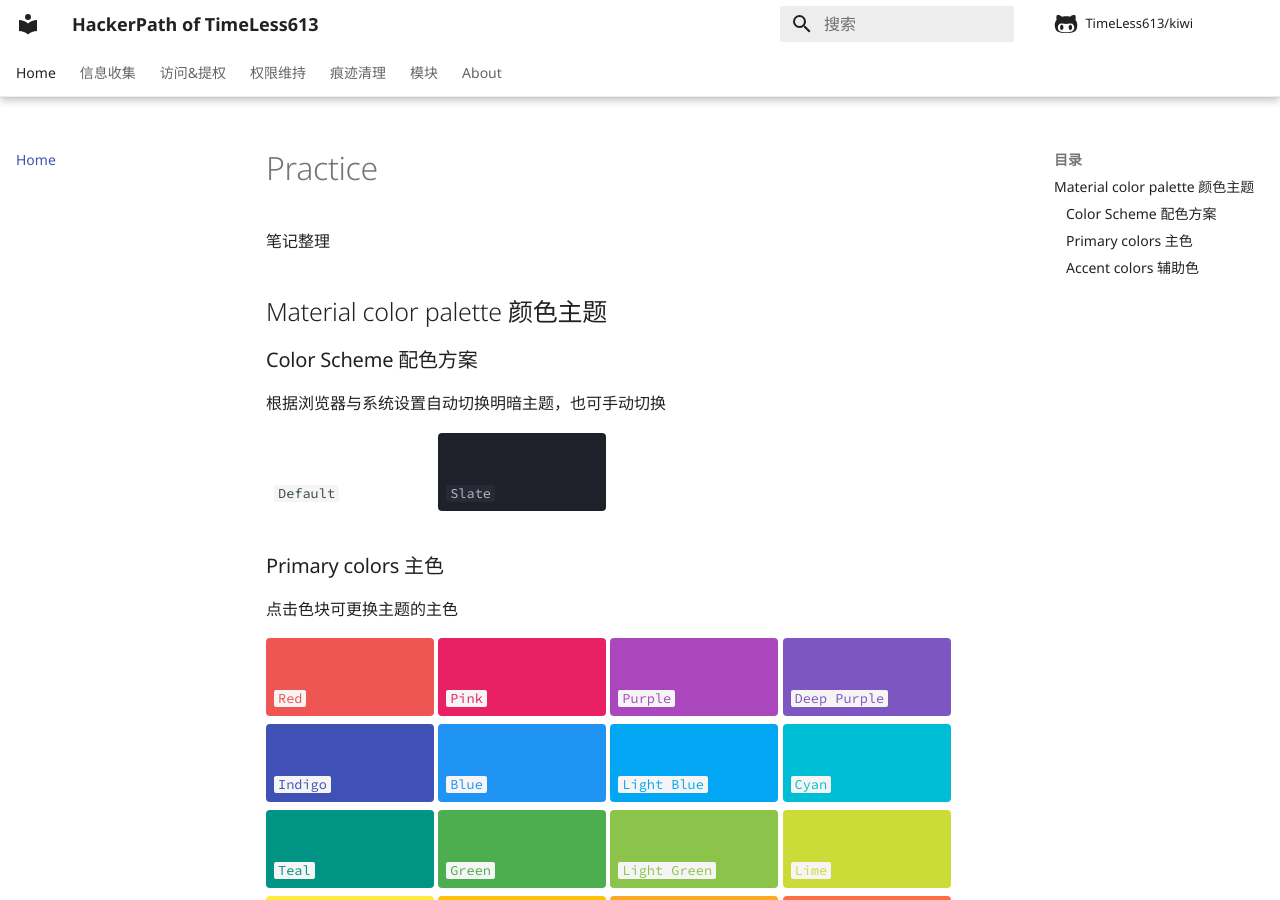
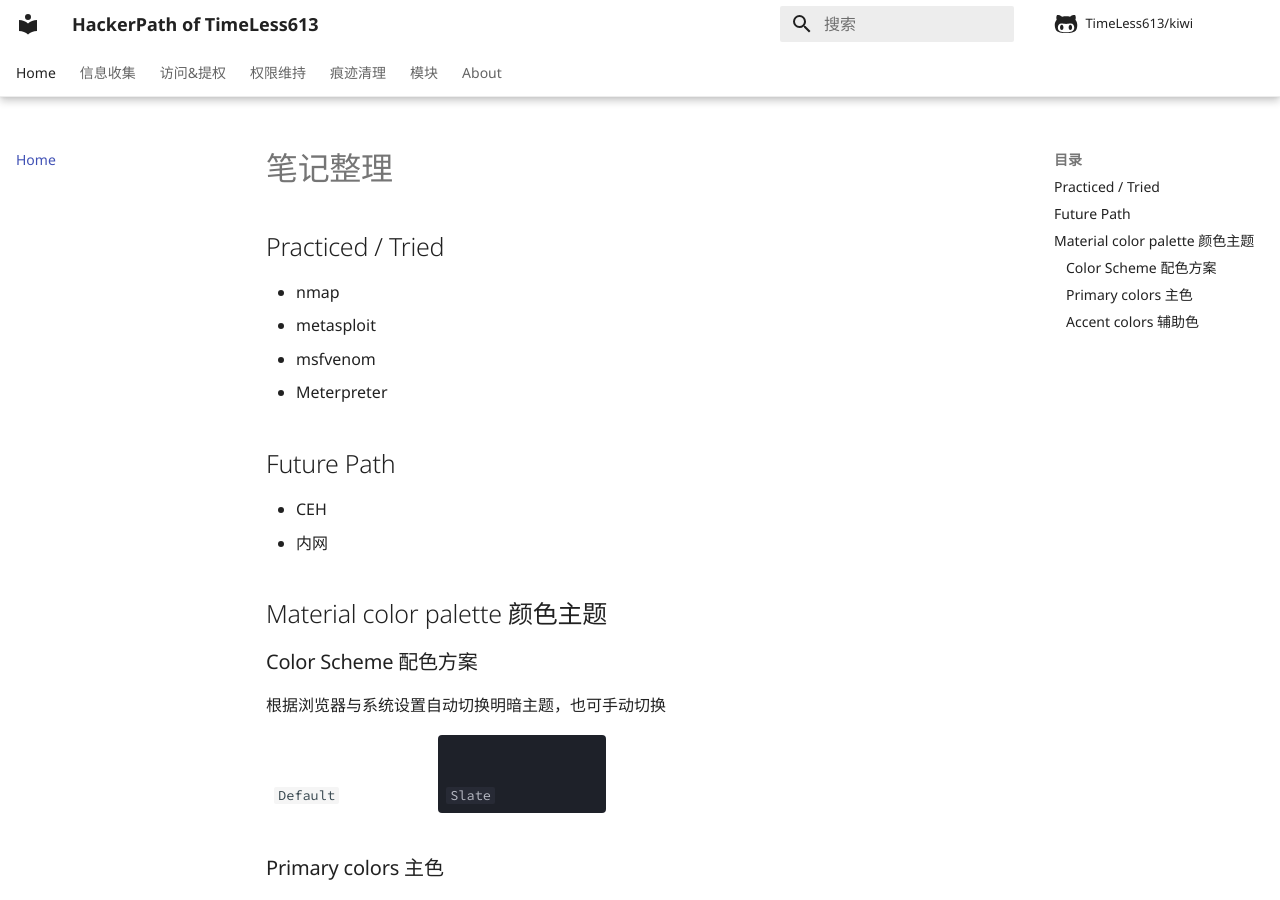
Before and after one commit to TimeLess613/kiwi, an MkDocs documentation site: the page built from docs/index.md, in a window 1280 px wide and 900 px high. Built offline with MkDocs 1.6.1 and Material for MkDocs 9.7.7, drawn with Linux system fonts in a browser that asks for light colours; comment, search, counter and statistics services are not loaded.

Commit message:
modified index

```diff
--- a/docs/index.md
+++ b/docs/index.md
@@ -1,5 +1,14 @@
-# Practice
-笔记整理
+# 笔记整理
+
+## Practiced / Tried
+- nmap
+- metasploit
+  - msfvenom
+  - Meterpreter
+
+## Future Path
+- CEH
+- 内网
 
 
 ## Material color palette 颜色主题
```
